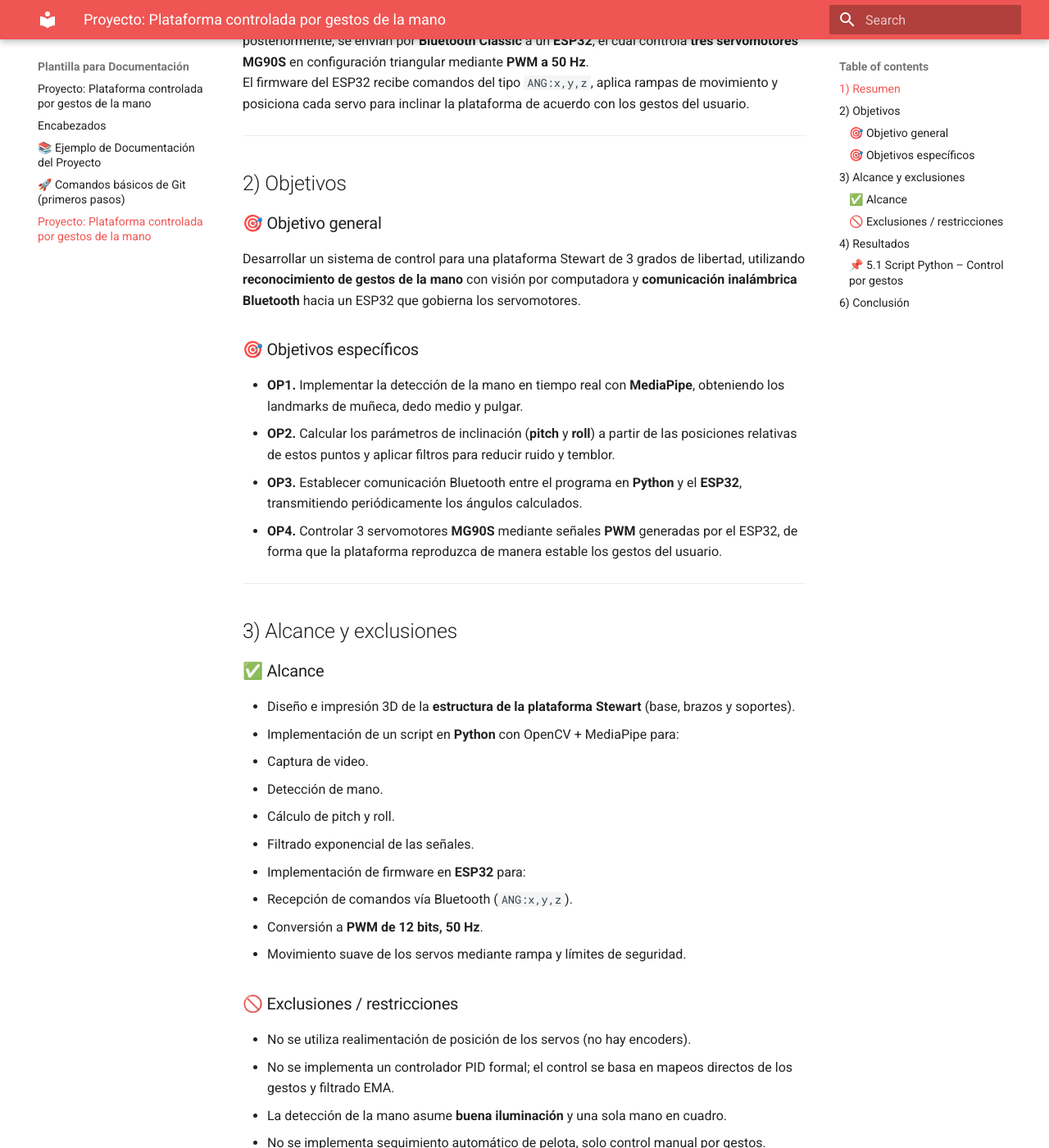
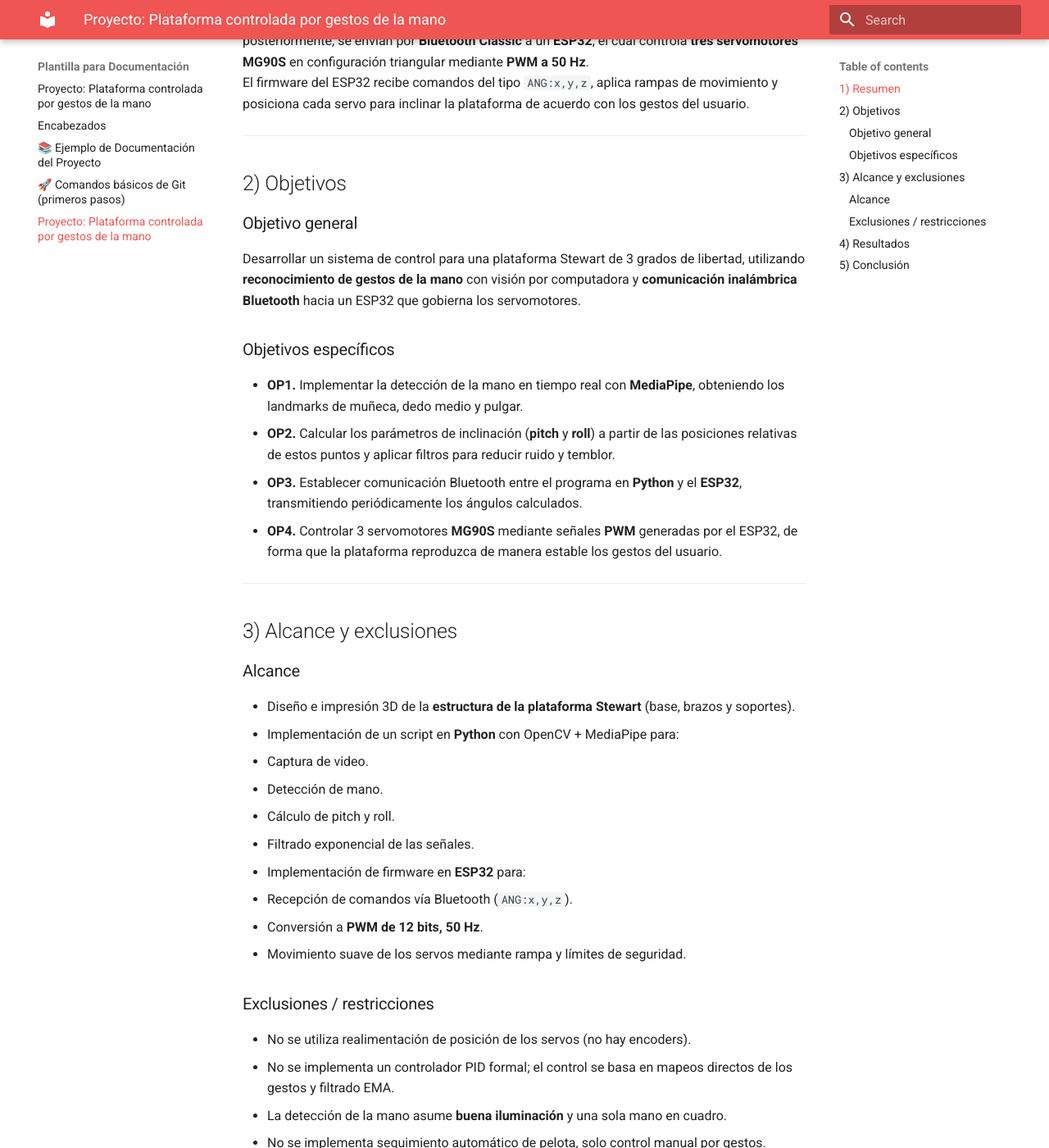
Before and after one commit to ximenaverdit24-netizen/Proyecto-elementos-II, an MkDocs documentation site: the page built from docs/proyectofinal.md, in a window 1280 px wide and 1400 px high, scrolled down 581 px. Shown: the whole window at 82% size. Built offline with MkDocs 1.6.1 and Material for MkDocs 9.7.7, drawn with Linux system fonts in a browser that asks for light colours; some of the changed text lies outside the part shown.

Commit message:
aaaaaaaaaaaaaaaaa

```diff
--- a/docs/proyectofinal.md
+++ b/docs/proyectofinal.md
@@ -19,10 +19,10 @@ El firmware del ESP32 recibe comandos del tipo `ANG:x,y,z`, aplica rampas de mov
 
 ## 2) Objetivos
 
-### 🎯 Objetivo general
+###  Objetivo general
 Desarrollar un sistema de control para una plataforma Stewart de 3 grados de libertad, utilizando **reconocimiento de gestos de la mano** con visión por computadora y **comunicación inalámbrica Bluetooth** hacia un ESP32 que gobierna los servomotores.
 
-### 🎯 Objetivos específicos
+###  Objetivos específicos
 
 - **OP1.** Implementar la detección de la mano en tiempo real con **MediaPipe**, obteniendo los landmarks de muñeca, dedo medio y pulgar.
 - **OP2.** Calcular los parámetros de inclinación (**pitch** y **roll**) a partir de las posiciones relativas de estos puntos y aplicar filtros para reducir ruido y temblor.
@@ -33,7 +33,7 @@ Desarrollar un sistema de control para una plataforma Stewart de 3 grados de lib
 
 ## 3) Alcance y exclusiones
 
-### ✅ Alcance
+### Alcance
 - Diseño e impresión 3D de la **estructura de la plataforma Stewart** (base, brazos y soportes).
 - Implementación de un script en **Python** con OpenCV + MediaPipe para:
   - Captura de video.
@@ -45,7 +45,7 @@ Desarrollar un sistema de control para una plataforma Stewart de 3 grados de lib
   - Conversión a **PWM de 12 bits, 50 Hz**.
   - Movimiento suave de los servos mediante rampa y límites de seguridad.
 
-### 🚫 Exclusiones / restricciones
+###  Exclusiones / restricciones
 - No se utiliza realimentación de posición de los servos (no hay encoders).
 - No se implementa un controlador PID formal; el control se basa en mapeos directos de los gestos y filtrado EMA.
 - La detección de la mano asume **buena iluminación** y una sola mano en cuadro.
@@ -68,9 +68,7 @@ Al ejecutar el sistema completo:
 
 Se obtuvo una respuesta **suave, estable y en tiempo real**, lo que demuestra que se puede implementar control de plataformas robóticas de forma intuitiva utilizando visión por computadora y actuadores económicos.
 
-### 📌 5.1 Script Python – Control por gestos
-
-## 6) Conclusión
+## 5) Conclusión
 
 El proyecto logró integrar de forma práctica varias áreas vistas en la materia **Elementos Programables II**:
 
```
